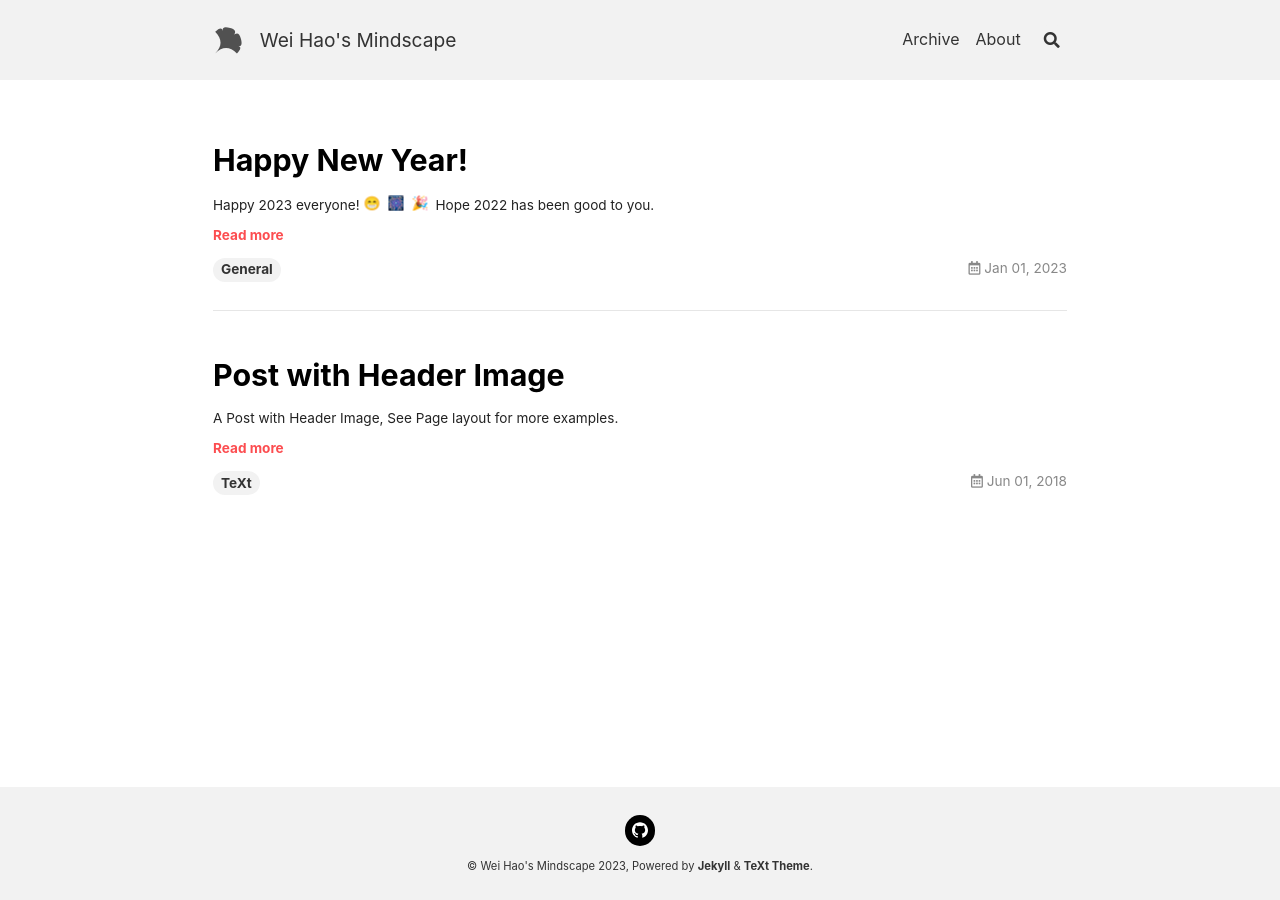
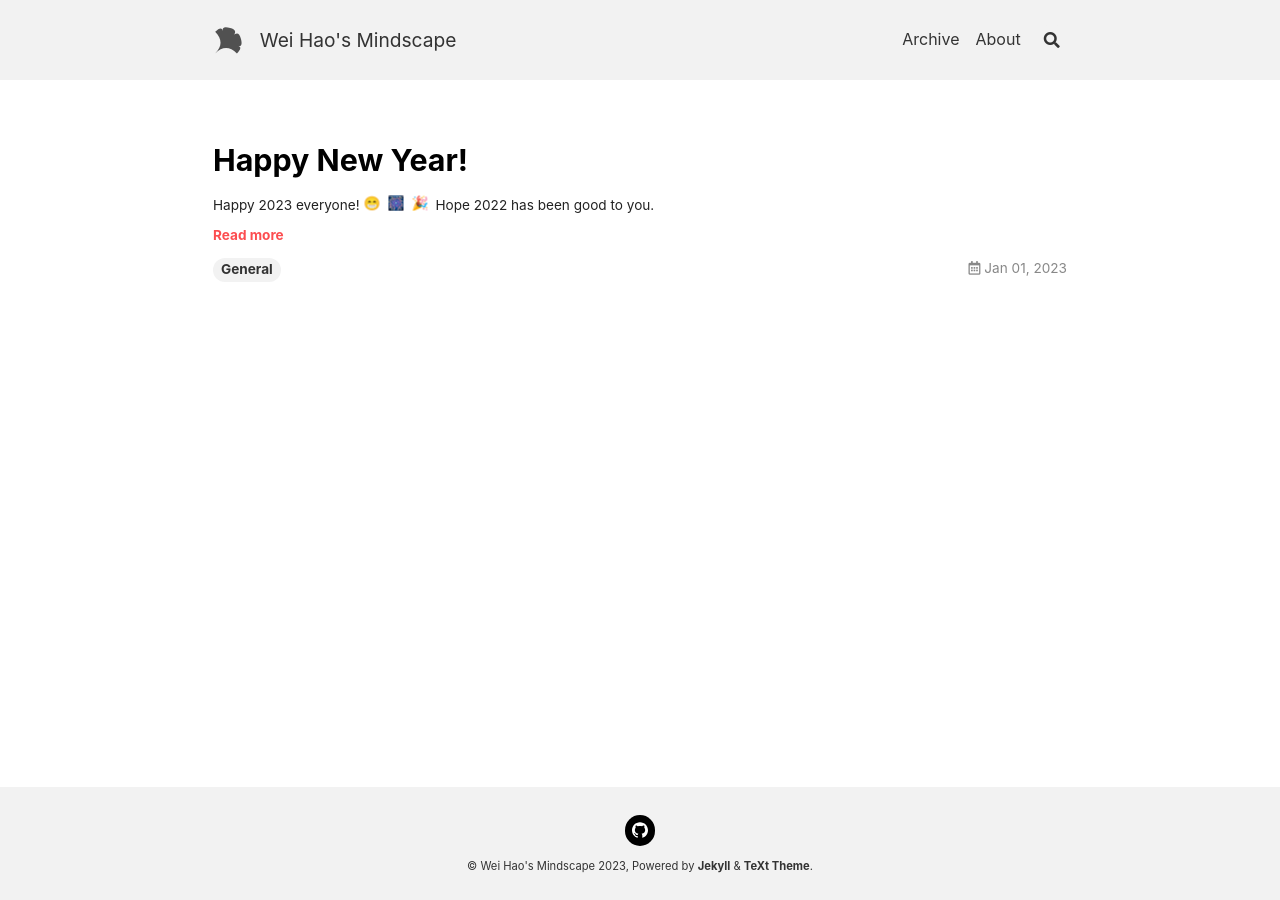
Before and after one commit to chuweihao/chuweihao.github.io, a Jekyll site: the page built from index.html, in a window 1280 px wide. Built offline with Jekyll 4.4.1, drawn with Linux system fonts in a browser that asks for light colours; nearby versions of some CDN libraries; emoji names are drawn with the system emoji font; the list of posts is cut into pages by our own code.

```diff
--- a/_posts/2018-06-01-header-image.md
+++ /dev/null
@@ -1,12 +0,0 @@
----
-title: Post with Header Image
-tags: TeXt
-article_header:
-  type: cover
-  image:
-    src: /screenshot.jpg
----
-
-A Post with Header Image, See [Page layout](https://kitian616.github.io/jekyll-TeXt-theme/samples.html#page-layout) for more examples.
-
-<!--more-->
```
Also changed, not shown: _posts/2023-01-01-Happy New Year.md (+4 -0 lines), assets/images/posts/pittsburgh.jpg (added), screenshot.jpg (deleted).
